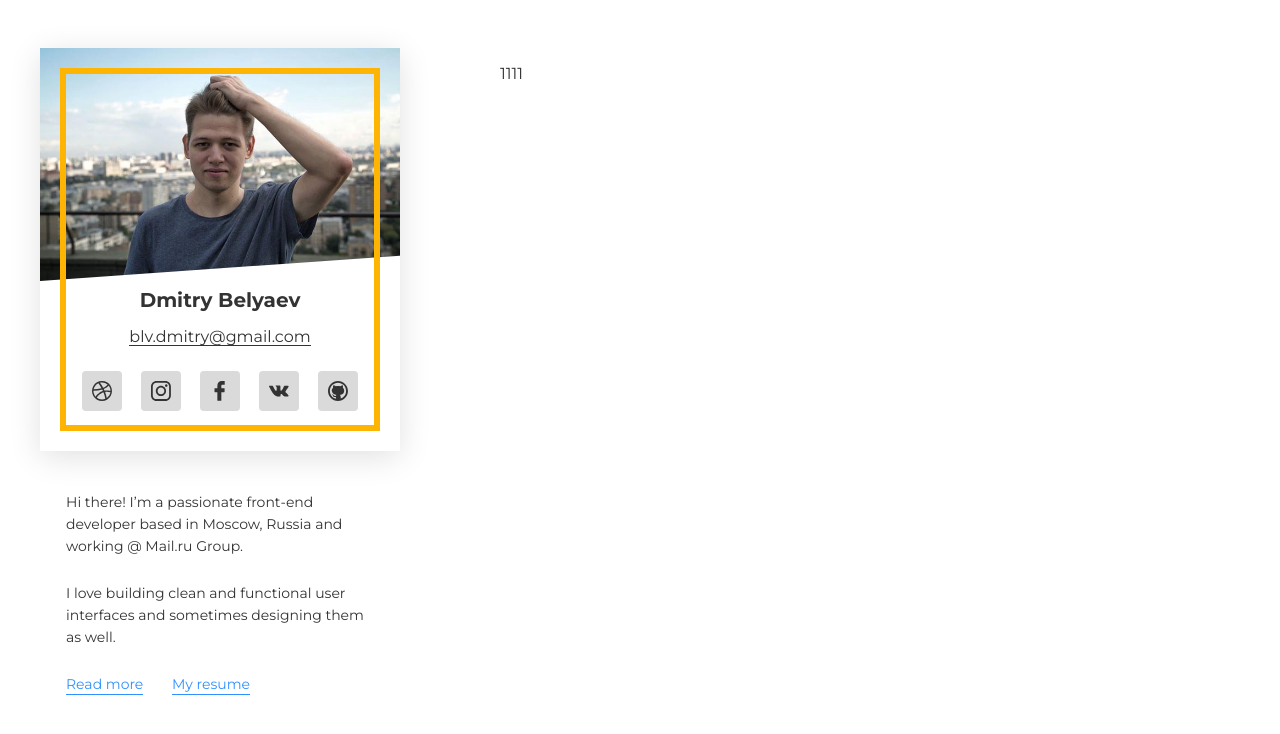
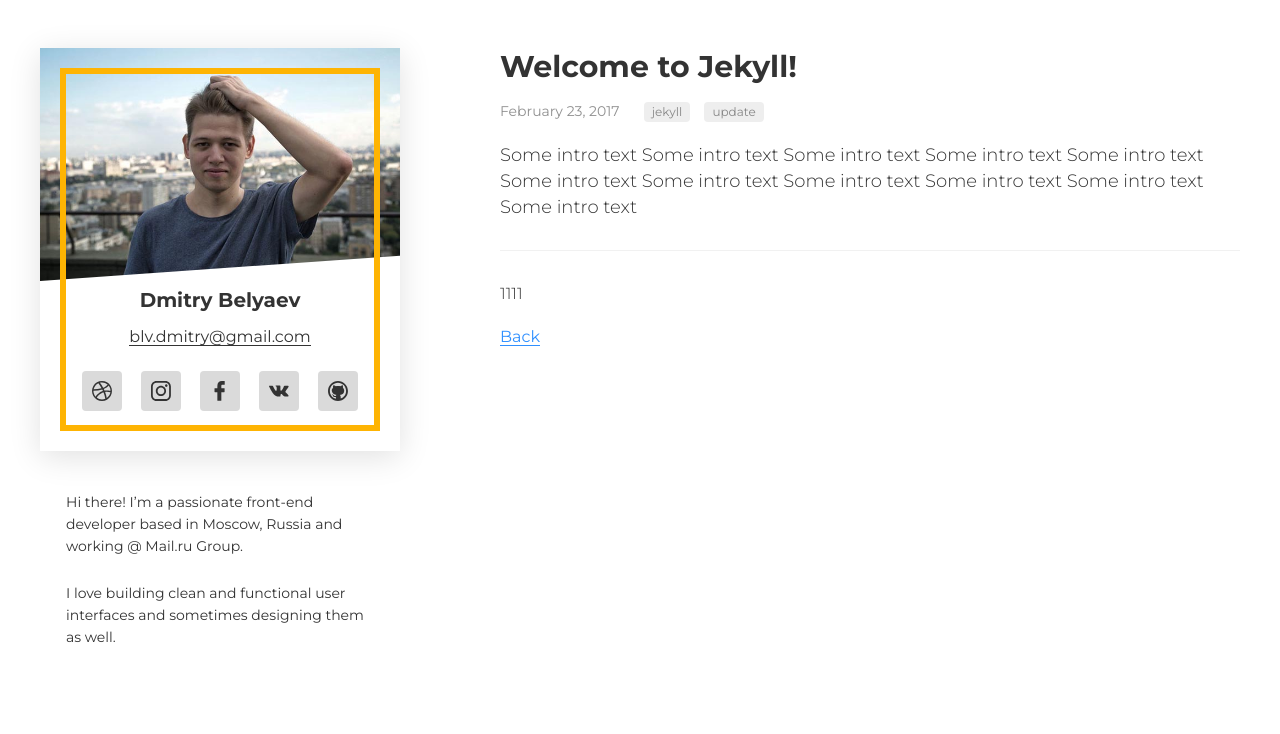
Before and after one commit to blvdmitry/blvdmitry.github.io, a Jekyll site: the page built from _posts/2017-02-23-welcome-to-jekyll.markdown, in a window 1280 px wide. Shown: the top 734 px of the page. Built offline with Jekyll 4.4.1, drawn with Linux system fonts in a browser that asks for light colours.

Commit message:
Initial cleanup

```diff
--- a/_includes/header.html
+++ b/_includes/header.html
@@ -1,8 +1,10 @@
 <!DOCTYPE html>
 <html lang="en">
 	<head>
+		<title>Dmitry Belyaev</title>
 		<meta charset="utf-8" />
 		<meta name="viewport" content="width=device-width, initial-scale=1.0" />
+		<link rel="shortcut icon" href="/dist/img/favicon.png">
 		<link href="https://fonts.googleapis.com/css?family=Montserrat:300,400,700" rel="stylesheet">
 		<link href="/dist/css/main.css" rel="stylesheet" media="all" />
 	</head>
--- a/_includes/post.html
+++ b/_includes/post.html
@@ -1,15 +1,41 @@
 <div class="post">
+	<div class="post__top">
+		{% if isDetail %}
+			<span class="post__title">
+				{{ postData.title }}
+			</span>
+		{% else %}
 			<a href="{{ postData.url }}" class="post__title">
 				{{ postData.title }}
 			</a>
+		{% endif %}
 
 		<div class="post__info">
 			<span class="post__date">
 				{{ postData.date | date:"%B %-d, %Y" }}
 			</span>
+
+			<span class="post__tags">
+				{% for tag in postData.tags %}
+					<span class="tag post__tag">
+						{{ tag }}
+					</span>
+				{% endfor %}
+			</span>
 		</div>
 
-	<div class="post__text">
+		<div class="post__intro">
 			{{ postData.intro }}
 		</div>
 	</div>
+
+	{% if isDetail %}
+		<div class="post__text">
+			{{ content }}
+		</div>
+
+		<a href="/" class="post__home">
+			Back
+		</a>
+	{% endif %}
+</div>
--- a/_includes/sidebar.html
+++ b/_includes/sidebar.html
@@ -46,12 +46,12 @@
 	</p>
 
 	<div class="about-side__bottom">
-		<a href="#" class="about-side__link">
-			Read more
-		</a>
-
-		<a href="#" class="about-side__link">
-			My resume
-		</a>
+		<!--<a href="/about" class="about-side__link">-->
+			<!--Read more-->
+		<!--</a>-->
+<!---->
+		<!--<a href="#" class="about-side__link">-->
+			<!--My resume-->
+		<!--</a>-->
 	</div>
 </div>
--- /dev/null
+++ b/_layouts/post.html
@@ -0,0 +1,8 @@
+{% include header.html %}
+
+{% assign isDetail = true %}
+{% assign postData = page %}
+{% assign postContent = content %}
+{% include post.html %}
+
+{% include footer.html %}
--- a/_posts/2017-02-11-welcome-to-jekyll.markdown
+++ b/_posts/2017-02-11-welcome-to-jekyll.markdown
@@ -1,9 +1,9 @@
 ---
-layout: default
+layout: post
 title:  "Welcome to Jekyll2!"
 intro: "Some intro text"
 date:   2017-02-11 13:58:52 +0300
-categories: jekyll update
+tags: jekyll update
 ---
 
 Hey
--- a/_posts/2017-02-23-welcome-to-jekyll.markdown
+++ b/_posts/2017-02-23-welcome-to-jekyll.markdown
@@ -1,9 +1,9 @@
 ---
-layout: default
+layout: post
 title:  "Welcome to Jekyll!"
 intro: "Some intro text Some intro text Some intro text Some intro text Some intro text Some intro text Some intro text Some intro text Some intro text Some intro text Some intro text"
 date:   2017-02-23 13:58:52 +0300
-categories: jekyll update
+tags: jekyll update
 ---
 
 1111
--- /dev/null
+++ b/about/index.html
@@ -0,0 +1,5 @@
+---
+layout: default
+---
+
+More info about me
--- a/dist/css/main.css
+++ b/dist/css/main.css
@@ -26,7 +26,7 @@ a:hover:after {
   opacity: 0;
 }
 .layout {
-  padding-top: 40px;
+  padding: 40px 0;
   width: 1200px;
   margin: 0 auto;
 }
@@ -169,23 +169,61 @@ a:hover:after {
 .post:first-child {
   margin-top: 0;
 }
+.post__top {
+  padding-bottom: 30px;
+}
 .post__title {
   font-size: 30px;
   font-weight: 700;
   color: #333;
 }
 .post__info {
-  margin-top: 10px;
+  margin-top: 16px;
+}
+.post__tags {
+  display: inline-block;
+}
+.post__tag {
+  margin-left: 10px;
+}
+.post__tag:first-child {
+  margin-left: 0;
 }
 .post__date {
   font-size: 14px;
   color: rgba(34,34,34,0.5);
+  display: inline-block;
+  margin-right: 20px;
+}
+.post__intro,
+.post__text {
+  line-height: 26px;
+  font-weight: 300;
+}
+.post__intro {
+  font-size: 18px;
+  margin-top: 20px;
 }
 .post__text {
-  margin-top: 10px;
+  padding-top: 30px;
   font-size: 16px;
-  line-height: 26px;
-  font-weight: 300;
+  border-top: 1px solid #f1f1f1;
+}
+.post__text p {
+  margin: 30px 0 0;
+}
+.post__text p:first-child {
+  margin-top: 0;
+}
+.post__home {
+  display: inline-block;
+  margin: 20px 0;
+}
+.post__home:first-child {
+  margin-top: 0;
+}
+.post__home:last-child {
+  margin-bottom: 0;
 }
 .highlight {
   margin: 0;
@@ -201,3 +239,12 @@ a:hover:after {
   height: 1em;
   font-size: 20px;
 }
+.tag {
+  background: #eee;
+  display: inline-block;
+  border-radius: 4px;
+  padding: 0 8px;
+  color: rgba(34,34,34,0.5);
+  font-size: 12px;
+  line-height: 20px;
+}
--- a/src/css/blocks/_imports.styl
+++ b/src/css/blocks/_imports.styl
@@ -8,3 +8,4 @@
 @import "highlight.styl"
 
 @import "icon.styl"
+@import "tag.styl"
--- a/src/css/blocks/layout.styl
+++ b/src/css/blocks/layout.styl
@@ -1,5 +1,5 @@
 .layout
-	padding-top: 40px
+	padding: 40px 0
 	width: 1200px
 	margin: 0 auto
 
```
Also changed, not shown: src/css/blocks/post.styl (+42 -4 lines), src/css/blocks/tag.styl (added, +8 -0 lines), dist/img/favicon.png (added). Lines whose indentation alone changed are shown as unchanged.
